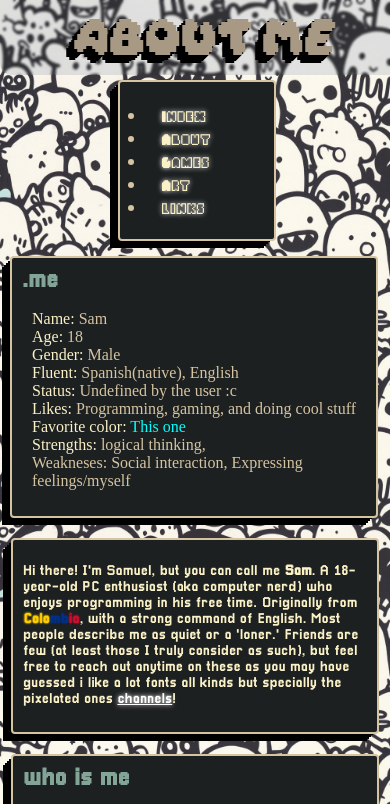
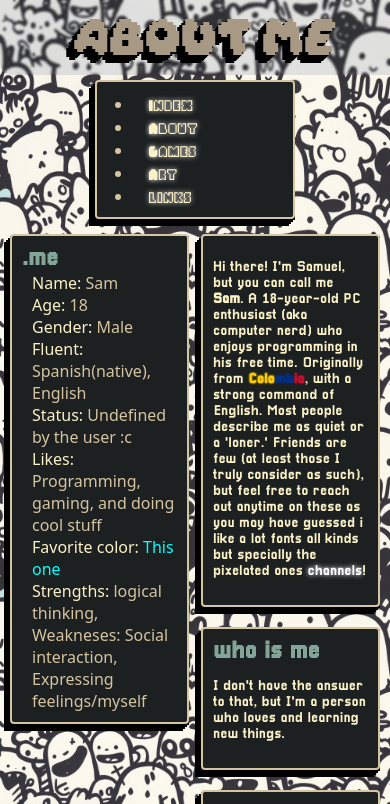
Before and after one commit to sam1425/Blog, a plain HTML site: page subpages/aboutme/aboutme.html in a window 390 px wide. Shown: the top 804 px of the page. Drawn offline with Linux system fonts and the light colour scheme.

Commit message:
It works :DDD

```diff
--- a/main.css
+++ b/main.css
@@ -1,40 +1,44 @@
+/* Main stylesheet for blog*/
+
+/* Font declarations */
 @font-face {
     font-family: c0mplex;
-
     src: url("src/font/MonaspaceArgon-WideExtraBold.woff") format("woff");
     font-display: swap;
 }
 @font-face {
     font-family: daydream;
-
     src: url("src/font/Daydream.ttf") format("truetype");
-
     font-display: swap;
 }
 @font-face {
     font-family: shorthike;
-
     src: url("src/font/shorthike.ttf") format("truetype");
     font-display: swap;
 }
 @font-face {
     font-family: ttfs;
-
     src: url("src/font/ApplyBeef.ttf") format("truetype");
     font-display: swap;
 }
 @font-face {
     font-family: index;
-
     src: url("src/font/SkateC.ttf") format("truetype");
     font-display: swap;
 }
+
 :root {
+    --fg: #ebdbb2;
+    --fg2: #a89984;
+    --bg: rgba(10, 10, 10, 0.7);
+    --bg_h: rgba(25, 20, 15, 0.6);
+    --blue: #83a598;
     --shadow-black: -2px 2px 0 black, -4px 4px 0 black, -6px 6px 0 black;
     --card-border: 2px solid var(--fg2);
     --card-padding: 10px 15px;
-    --card-background: var(--bg_h);
     --tooltip-content: "Forgot to put something on this tooltip";
+    --font-sans:
+        system-ui, -apple-system, "Segoe UI", Roboto, "Helvetica Neue", Arial;
 }
 
 body {
@@ -52,20 +56,24 @@ body {
 
     align-items: center;
     overflow-x: hidden;
+
+    color: var(--fg);
+    font-family: var(--font-sans);
+    -webkit-font-smoothing: antialiased;
+    -moz-osx-font-smoothing: grayscale;
 }
 
 #content {
     display: flex;
     flex-direction: row;
 
-    /* max-width: 1080px; */
     margin-top: 115px;
-    /* margin-bottom: 20px; */
-    /* padding: 0 20px; */
+    justify-content: center;
+    gap: 15px;
 
-    justify-content: center;
-    /* align-items: center; */
-    gap: 15px;
+    width: 100%;
+    max-width: 1000;
+    box-sizing: border-box;
 }
 
 .navbar {
@@ -75,7 +83,6 @@ body {
     left: 0;
 
     display: flex;
-
     width: 100%;
 
     border-bottom-right-radius: 12px;
@@ -90,8 +97,11 @@ body {
 .CardContainer {
     display: flex;
     flex-direction: column;
-    gap: 20px;
+    gap: 15px;
     align-items: center;
+    max-width: 780px;
+    width: 100%;
+    box-sizing: border-box;
 }
 
 .card,
@@ -107,11 +117,12 @@ body {
     background: var(--bg_h);
     justify-content: center;
     align-items: flex-start;
-    max-width: 500px;
+    max-width: 780px;
+    box-sizing: border-box;
 }
 
 .cardmax {
-    max-width: 1000px;
+    width: 100%;
 }
 
 .card::after,
@@ -119,11 +130,11 @@ body {
 .sidebar2::after,
 .floatingCard::after {
     position: absolute;
-    z-index: -2;
-    top: 3px;
-    left: -4px;
-    width: 100%;
-    height: 100%;
+    z-index: -1;
+    top: 0;
+    left: -2px;
+    width: calc(100% + 4px);
+    height: calc(100% + 3px);
     content: "";
     border-radius: 0;
     background-color: black;
@@ -131,10 +142,14 @@ body {
 }
 
 .sidebar {
-    font-family: "ttfs";
+    font-family: "ttfs", var(--font-sans);
     font-size: 1.3em;
-    padding: 0px 0px;
-    min-width: 150px;
+    padding: 10px 0px;
+    padding-left: 10px;
+    min-width: 200px;
+    width: 100%;
+    max-width: 780px;
+    box-sizing: border-box;
     justify-content: normal;
 }
 
@@ -159,19 +174,20 @@ body {
 }
 
 .hov {
-    transition: transform 0.2s ease;
+    transition:
+        transform 0.2s ease,
+        box-shadow 0.15s ease;
 }
-
-.hov:hover {
+.hov:hover,
+.hov:focus {
     transform: scale(1.06);
     transition: 0.2s ease;
+    outline: none;
 }
 
 .tooltip {
     position: relative;
-
     display: inline-block;
-
     cursor: pointer;
 }
 
@@ -201,60 +217,73 @@ body {
     background-color: var(--bg);
 }
 
-.tooltip:hover::after {
-    visibility: visible; /* Show the tooltip on hover */
+.tooltip:hover::after,
+.tooltip:focus::after {
+    visibility: visible;
     opacity: 1;
 }
 
-.tooltip:not(:hover)::after {
-    visibility: hidden; /* Hide tooltip smoothly */
-    opacity: 0;
+h2 {
+    font-family: shorthike, var(--font-sans);
+    font-size: 2rem;
+    margin: 0;
+    color: var(--blue);
 }
 
-h2 {
-    font-family: shorthike;
-    font-size: 2rem;
-
-    margin: 0;
-
-    color: var(--blue);
-}
 p {
-    font-family: "shorthike";
-
+    font-family: "shorthike", var(--font-sans);
     color: var(--fg);
 }
+
 ul {
     color: var(--fg2);
     padding-left: 1.3em;
+    margin: 0;
 }
 
 a {
     color: #fff;
     text-shadow: 0 0 5px #fff;
+    text-decoration: none;
 }
 
 a:hover {
     animation: glowup 0.7s ease-in-out infinite alternate;
     will-change: transform;
 }
+
 .sidebar a {
     text-decoration: none;
     color: var(--fg);
     text-shadow: 0 0 5px #fff;
 }
+
+a:focus,
+button:focus,
+[tabindex]:focus {
+    outline: 3px solid var(--blue);
+    outline-offset: 2px;
+    box-shadow: 0 0 0 3px rgba(131, 165, 152, 0.12);
+}
+
 .footer {
-    font-family: "daydream";
+    font-family: "daydream", var(--font-sans);
     border-radius: 10px;
+    background: var(--bg);
+    bottom: 0;
+}
+#copy {
+    font-family: "ttfs", var(--font-sans);
+    font-size: 1rem;
+    color: var(--fg);
     background: var(--bg);
 }
 
+/* Brand */
 #c0mplex {
-    font-family: "daydream";
+    font-family: "daydream", var(--font-sans);
     font-size: clamp(2rem, 4vw, 5rem);
-
     z-index: 10;
-
     color: #a89984;
     text-shadow:
         -2px 2px 0 #000,
@@ -263,72 +292,164 @@ a:hover {
         -8px 8px 0 #000;
 }
 
-#colombia {
-    text-shadow:
-        0 0 2px #fff,
-        0 0 2px #fff;
-}
-
 #back_thanks {
     font-size: 40px;
-
     position: fixed;
     right: 0;
     bottom: 0;
-
     padding-right: 20px;
     padding-bottom: 5px;
-
     color: white;
     text-shadow:
         2px 2px 0 black,
-        /* Shadow to the right and bottom */ -2px -2px 0 black,
-        /* Shadow to the left and top */ 2px -2px 0 black,
-        /* Shadow to the left and top */ -2px 2px 0 black;
-}
-
-#copy {
-    font-family: "ttfs";
-    font-size: 1rem;
-    color: var(--fg);
-    background: var(--bg);
+        -2px -2px 0 black,
+        2px -2px 0 black,
+        -2px 2px 0 black;
 }
 
 .info {
-
     color: var(--fg);
 }
-.middlecard{
+
+.middlecard {
     display: flex;
+    gap: 12px;
+    flex-wrap: nowrap;
+    max-width: 780px;
+    width: 100%;
+    box-sizing: border-box;
+    align-items: flex-start;
+    margin-left: 0;
+    margin-right: 0;
+}
+
+.middlecard > .about-left-column,
+.middlecard > .CardContainer {
+    flex: 0 0 calc(50% - 6px);
+    max-width: calc(50% - 6px);
+    box-sizing: border-box;
+}
+
+.middlecard > .about-left-column.card,
+.middlecard > .CardContainer .card {
+    width: 100%;
+    box-sizing: border-box;
+}
+
+.about-content-wrapper,
+.middlecard.about-content-wrapper {
+    display: flex;
+    align-items: flex-start;
     gap: 20px;
-    flex-wrap: wrap;
-    max-width: 850;
+    width: 100%;
+    max-width: 780px;
+    box-sizing: border-box;
 }
 
 .about-left-column {
-    flex: 0 0 320px;
-    min-width: 320px;
+    box-sizing: border-box;
+    justify-content: flex-start;
+    width: 100%;
+    height: 100%;
 }
 
+.CardContainer.about-right-column,
 .about-right-column {
-    flex: 1;
-    min-width: 364px;
+    display: flex;
+    flex-direction: column;
+    gap: 20px;
+    box-sizing: border-box;
+    width: 100%;
 }
 
+.CardContainer.about-right-column .card {
+    width: 100%;
+    box-sizing: border-box;
+}
 
-
-@media (max-width: 768px) {
-    .about-content-wrapper {
+@media (max-width: 1024px) {
+    .about-content-wrapper,
+    .middlecard.about-content-wrapper {
         flex-direction: column;
     }
-
     .about-left-column,
-    .about-right-column {
-        flex: 1;
-        min-width: auto;
+    .about-right-column,
+    .CardContainer.about-right-column {
+        flex: 1 1 auto;
+        min-width: 0;
+        max-width: none;
+        width: 100%;
     }
 }
 
+img {
+    max-width: 100%;
+    height: auto;
+    display: block;
+    border-style: none;
+}
+
+@media (max-width: 1024px) {
+    #content {
+        flex-direction: column;
+        align-items: center;
+    }
+    .leftside {
+        width: 100%;
+        margin-bottom: 20px;
+    }
+    .sidebar {
+        width: 100%;
+    }
+    .CardContainer {
+        width: 100%;
+        align-items: center;
+    }
+    .card {
+        width: 93%;
+    }
+}
+
+@media (max-width: 768px) {
+    .navbar {
+        height: auto;
+        padding: 15px 10px;
+    }
+    h2 {
+        font-size: 1.8rem;
+    }
+    ul {
+        flex-direction: column;
+        gap: 10px;
+    }
+    li a {
+        font-size: 0.9rem;
+        padding: 8px 15px;
+    }
+    .floatingCard {
+        position: static;
+        right: 0;
+        width: 100%;
+        min-width: auto;
+        margin-top: 20px;
+    }
+}
+
+@media (max-width: 480px) {
+    #content {
+        margin-top: 80px;
+        padding: 0 10px;
+    }
+    .card {
+        padding: 10px;
+    }
+    h2 {
+        font-size: 1.5rem;
+    }
+    p {
+        font-size: 0.9rem;
+    }
+}
 
 @keyframes glowup {
     0% {
@@ -340,84 +461,3 @@ a:hover {
             0 0 5px var(--blue);
     }
 }
-
-@media (max-width: 1024px) {
-    #content {
-        flex-direction: column;
-
-        align-items: center;
-    }
-
-    .leftside {
-        width: 100%;
-        margin-bottom: 20px;
-    }
-
-    .sidebar {
-        width: 100%;
-    }
-
-    .CardContainer {
-        width: 100%;
-        /* margin-left: 5px; */
-
-        align-items: center;
-    }
-    .card {
-        width: 93%;
-    }
-}
-@media (max-width: 768px) {
-    .navbar {
-        height: auto; /* Allow it to expand */
-        padding: 15px 10px;
-    }
-
-    h2 {
-        font-size: 1.8rem;
-    }
-
-    ul {
-        flex-direction: column;
-
-        gap: 10px; /* Reduce space between items */
-    }
-
-    li a {
-        font-size: 0.9rem;
-        padding: 8px 15px;
-    }
-    h2 {
-        font-size: 1.8rem;
-    }
-
-    .floatingCard {
-        position: static;
-        right: 0;
-
-        width: 100%;
-        min-width: auto;
-        margin-top: 20px;
-    }
-}
-
-/* Extra Small Screens */
-
-@media (max-width: 480px) {
-    #content {
-        margin-top: 80px;
-        padding: 0 10px;
-    }
-
-    .card {
-        padding: 10px;
-    }
-
-    h2 {
-        font-size: 1.5rem;
-    }
-
-    p {
-        font-size: 0.9rem;
-    }
-}
--- a/subpages/aboutme/aboutme.html
+++ b/subpages/aboutme/aboutme.html
@@ -28,8 +28,16 @@
                     </ul>
                 </div>
             </div>
-            <div class="middlecard">
-            <div class="card" >
+            <div
+                class="middlecard"
+                style="
+                    max-width: 780px;
+                    width: 100%;
+                    display: flex;
+                    align-items: flex-start;
+                "
+            >
+                <div class="card about-left-column">
                     <h2>
                         <span
                             class="tooltip"
@@ -46,19 +54,20 @@
                             English
                         </li>
                         <li>
-                        <span class="info">Status:</span> Undefined by the user
-                        :c
+                            <span class="info">Status:</span> Undefined by the
+                            user :c
                         </li>
                         <li>
-                        <span class="info">Likes:</span> Programming, gaming,
-                        and doing cool stuff
+                            <span class="info">Likes:</span> Programming,
+                            gaming, and doing cool stuff
                         </li>
                         <li>
                             <span class="info">Favorite color:</span>
                             <span style="color: cyan">This one</span>
                         </li>
                         <li>
-                        <span class="info">Strengths:</span> logical thinking,
+                            <span class="info">Strengths:</span> logical
+                            thinking,
                         </li>
                         <li>
                             Weakneses: Social interaction, Expressing
@@ -66,13 +75,13 @@
                         </li>
                     </ul>
                 </div>
-            <div class="CardContainer">
+                <div class="CardContainer about-right-column">
                     <div class="card">
                         <p>
                             Hi there! I'm Samuel, but you can call me
-                        <strong>Sam</strong>. A 18-year-old PC enthusiast (aka
-                        computer nerd) who enjoys programming in his free time.
-                        Originally from
+                            <strong>Sam</strong>. A 18-year-old PC enthusiast
+                            (aka computer nerd) who enjoys programming in his
+                            free time. Originally from
                             <span id="colombia"
                                 ><span
                                     style="
@@ -100,31 +109,32 @@
                                     >ia</span
                                 ></span
                             >, with a strong command of English. Most people
-                        describe me as quiet or a 'loner.' Friends are few (at
-                        least those I truly consider as such), but feel free to
-                        reach out anytime on these as you may have guessed i
-                        like a lot fonts all kinds but specially the pixelated
-                        ones <a href="#channels">channels</a>!
+                            describe me as quiet or a 'loner.' Friends are few
+                            (at least those I truly consider as such), but feel
+                            free to reach out anytime on these as you may have
+                            guessed i like a lot fonts all kinds but specially
+                            the pixelated ones <a href="#channels">channels</a>!
                         </p>
                     </div>
 
                     <div class="card">
                         <h2>who is me</h2>
                         <p>
-                        I don't have the answer to that, but I'm a person who
-                        loves and learning new things.
+                            I don't have the answer to that, but I'm a person
+                            who loves and learning new things.
                         </p>
                     </div>
 
                     <div class="card">
                         <p>
                             Lorem ipsum dolor sit amet, consectetuer adipiscing
-                        minim veniam, quis nostrud exercitation ullamco laboris
-                        nisi ut aliquip ex ea commodo consequat. Duis aute irure
-                        dolor in reprehenderit in voluptate velit esse cillum
-                        dolore eu fugiat nulla pariatur. Excepteur sint occaecat
-                        cupidatat non proident, sunt in culpa qui officia
-                        deserunt mollit anim id est laborum.
+                            minim veniam, quis nostrud exercitation ullamco
+                            laboris nisi ut aliquip ex ea commodo consequat.
+                            Duis aute irure dolor in reprehenderit in voluptate
+                            velit esse cillum dolore eu fugiat nulla pariatur.
+                            Excepteur sint occaecat cupidatat non proident, sunt
+                            in culpa qui officia deserunt mollit anim id est
+                            laborum.
                         </p>
                         <p>
                             This will be my little space of the internet or like
```
Lines whose indentation alone changed are shown as unchanged.
